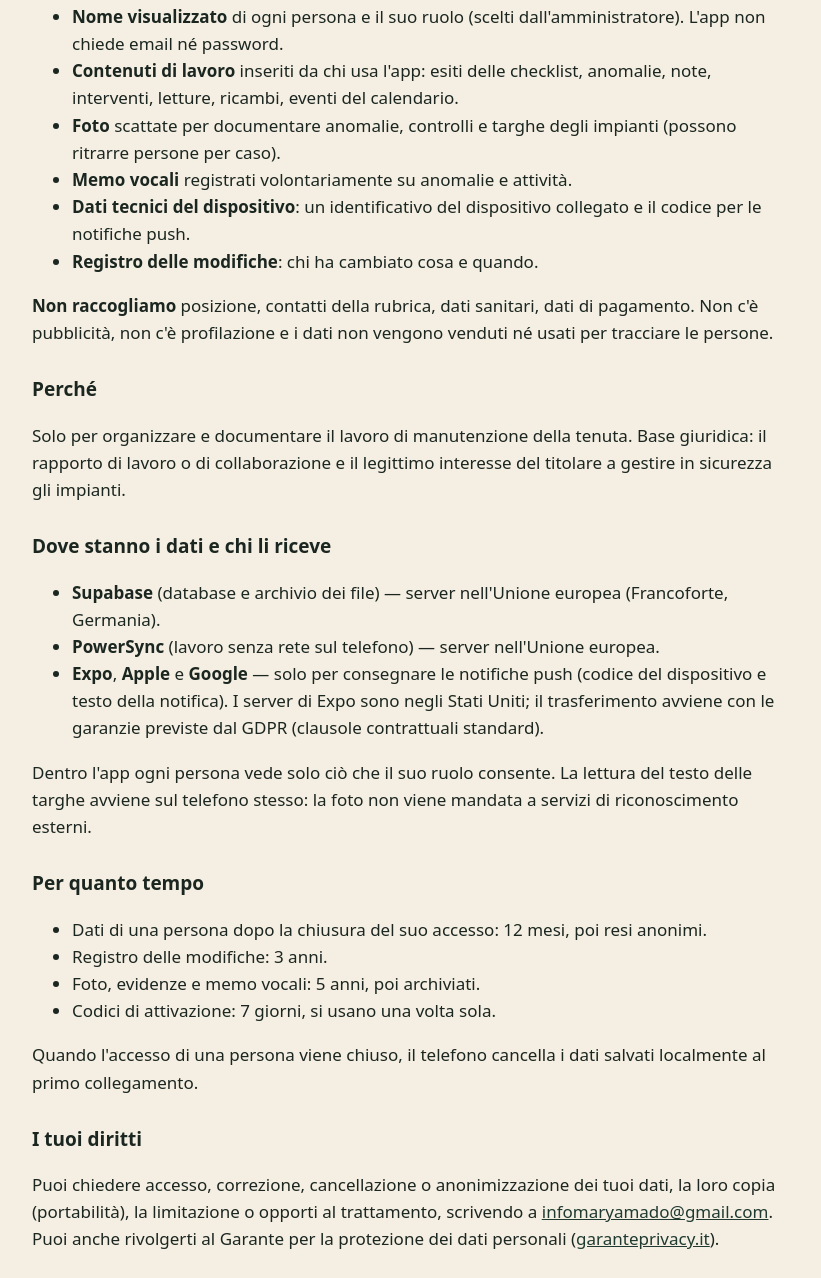
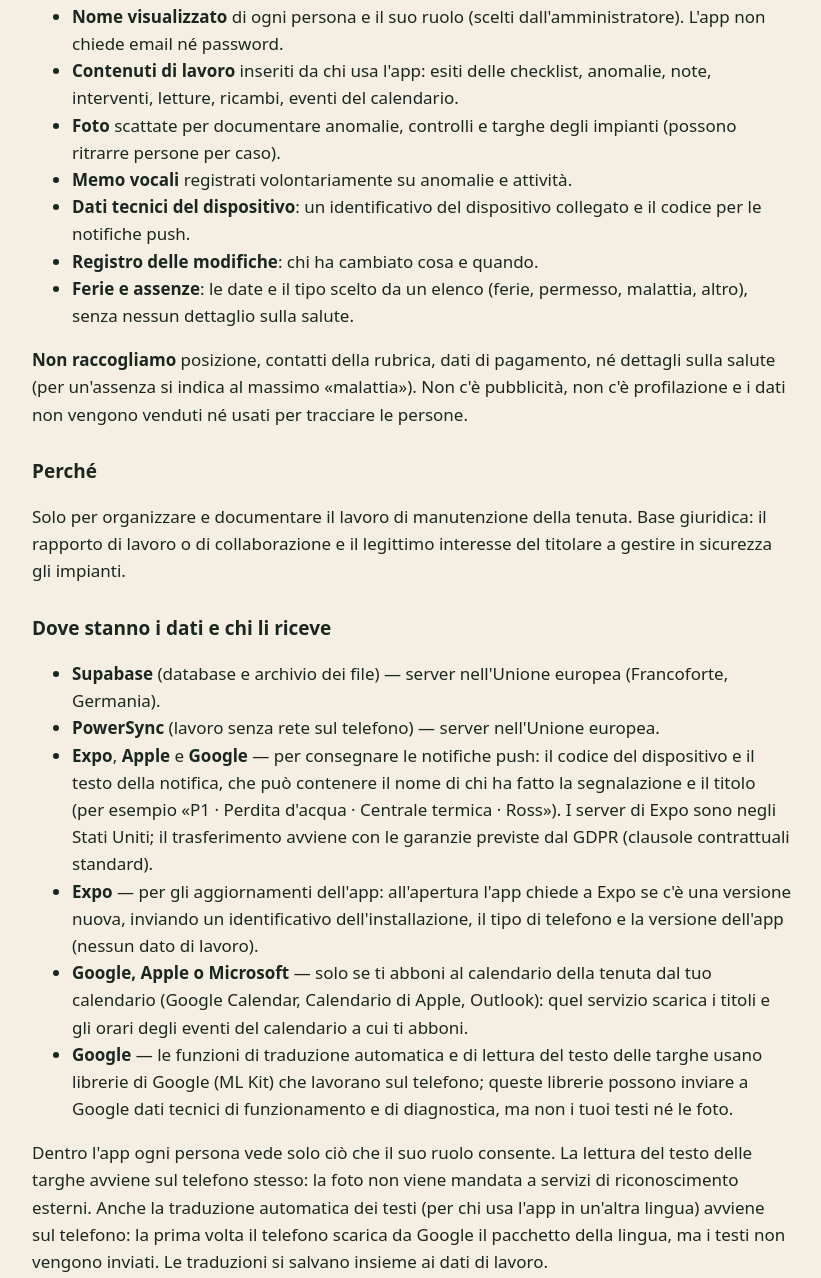
Before and after one commit to maryamado/maryamado, a plain HTML site: page privacy.html in a window 1280 px wide. Shown: the part 462-1740 px from the top of the page, without its empty margins (228-1049 px from the left). Drawn offline with Linux system fonts and the light colour scheme.

Commit message:
Aggiorna privacy.html (informativa del 18 novembre 2026)

```diff
--- a/privacy.html
+++ b/privacy.html
@@ -12,7 +12,7 @@
 
       <section id="it">
         <h1>Informativa sulla privacy dell'app Maryamado</h1>
-        <p class="data">Ultimo aggiornamento: 16 novembre 2026</p>
+        <p class="data">Ultimo aggiornamento: 18 novembre 2026</p>
 
         <p>
           Maryamado è l'app interna con cui il personale della tenuta gestisce la manutenzione:
@@ -47,11 +47,16 @@
             collegato e il codice per le notifiche push.
           </li>
           <li><strong>Registro delle modifiche</strong>: chi ha cambiato cosa e quando.</li>
+          <li>
+            <strong>Ferie e assenze</strong>: le date e il tipo scelto da un elenco (ferie,
+            permesso, malattia, altro), senza nessun dettaglio sulla salute.
+          </li>
         </ul>
         <p>
-          <strong>Non raccogliamo</strong> posizione, contatti della rubrica, dati sanitari, dati di
-          pagamento. Non c'è pubblicità, non c'è profilazione e i dati non vengono venduti né usati
-          per tracciare le persone.
+          <strong>Non raccogliamo</strong> posizione, contatti della rubrica, dati di pagamento, né
+          dettagli sulla salute (per un'assenza si indica al massimo «malattia»). Non c'è
+          pubblicità, non c'è profilazione e i dati non vengono venduti né usati per tracciare le
+          persone.
         </p>
 
         <h2>Perché</h2>
@@ -72,16 +77,37 @@
             europea.
           </li>
           <li>
-            <strong>Expo</strong>, <strong>Apple</strong> e <strong>Google</strong> — solo per
-            consegnare le notifiche push (codice del dispositivo e testo della notifica). I server
-            di Expo sono negli Stati Uniti; il trasferimento avviene con le garanzie previste dal
-            GDPR (clausole contrattuali standard).
+            <strong>Expo</strong>, <strong>Apple</strong> e <strong>Google</strong> — per consegnare
+            le notifiche push: il codice del dispositivo e il testo della notifica, che può
+            contenere il nome di chi ha fatto la segnalazione e il titolo (per esempio «P1 · Perdita
+            d'acqua · Centrale termica · Ross»). I server di Expo sono negli Stati Uniti; il
+            trasferimento avviene con le garanzie previste dal GDPR (clausole contrattuali
+            standard).
+          </li>
+          <li>
+            <strong>Expo</strong> — per gli aggiornamenti dell'app: all'apertura l'app chiede a Expo
+            se c'è una versione nuova, inviando un identificativo dell'installazione, il tipo di
+            telefono e la versione dell'app (nessun dato di lavoro).
+          </li>
+          <li>
+            <strong>Google, Apple o Microsoft</strong> — solo se ti abboni al calendario della
+            tenuta dal tuo calendario (Google Calendar, Calendario di Apple, Outlook): quel servizio
+            scarica i titoli e gli orari degli eventi del calendario a cui ti abboni.
+          </li>
+          <li>
+            <strong>Google</strong> — le funzioni di traduzione automatica e di lettura del testo
+            delle targhe usano librerie di Google (ML Kit) che lavorano sul telefono; queste
+            librerie possono inviare a Google dati tecnici di funzionamento e di diagnostica, ma non
+            i tuoi testi né le foto.
           </li>
         </ul>
         <p>
           Dentro l'app ogni persona vede solo ciò che il suo ruolo consente. La lettura del testo
           delle targhe avviene sul telefono stesso: la foto non viene mandata a servizi di
-          riconoscimento esterni.
+          riconoscimento esterni. Anche la traduzione automatica dei testi (per chi usa l'app in
+          un'altra lingua) avviene sul telefono: la prima volta il telefono scarica da Google il
+          pacchetto della lingua, ma i testi non vengono inviati. Le traduzioni si salvano insieme
+          ai dati di lavoro.
         </p>
 
         <h2>Per quanto tempo</h2>
@@ -182,7 +208,10 @@
         </ul>
         <p>
           Inside the app each person only sees what their role allows. Nameplate text recognition
-          runs on the phone itself; photos are not sent to external recognition services.
+          runs on the phone itself; photos are not sent to external recognition services. Automatic
+          translation of texts (for people using the app in another language) also runs on the
+          phone: the first time, the phone downloads the language pack from Google, but texts are
+          not sent. Translations are stored with the work data.
         </p>
 
         <h2>Retention</h2>
```
